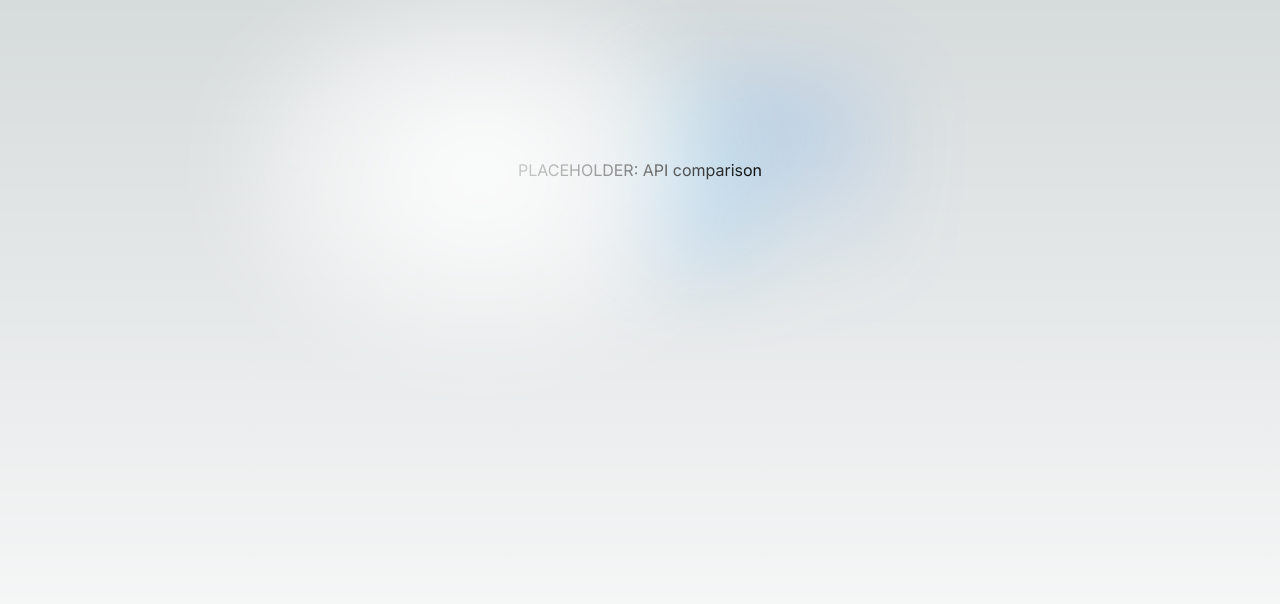
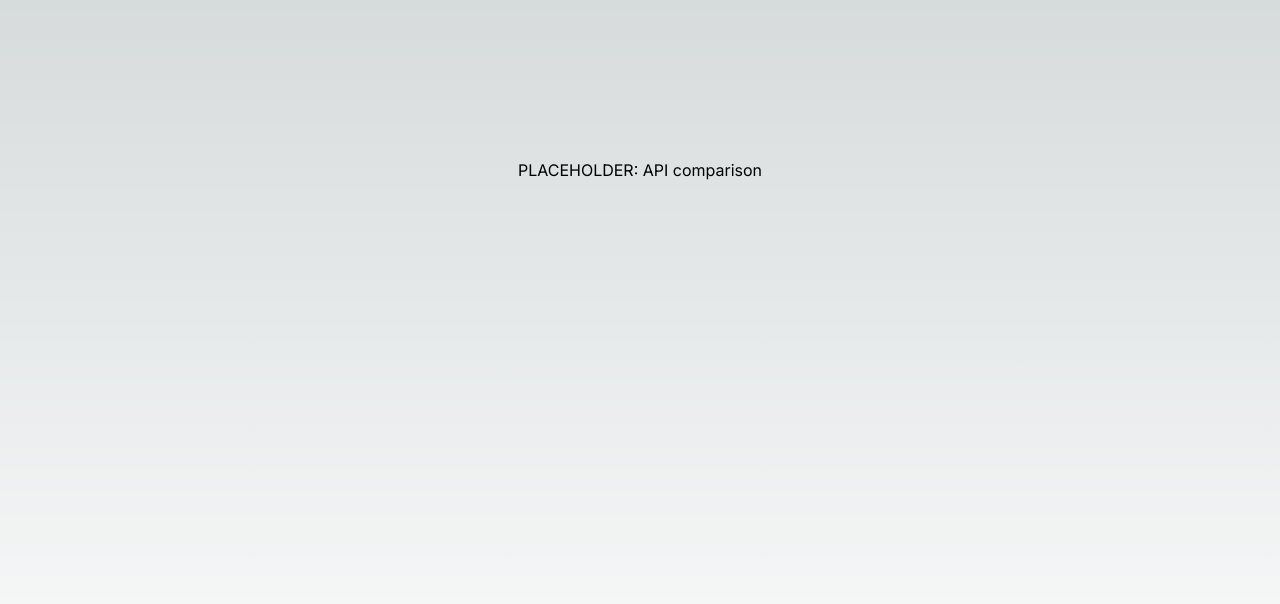
Before and after one commit to TheRobBrennan/explore-timing-responses-from-third-party-APIs-with-nextjs, a Next.js app: page / in a window 1280 px wide. Shown: the top 604 px of the page. Built offline with nearby package versions, Linux system fonts and the light colour scheme.

Commit message:
I like the example blur text styling, but it's way too much for now

```diff
--- a/app/page.module.css
+++ b/app/page.module.css
@@ -80,7 +80,7 @@
   padding: 4rem 0;
 }
 
-.center::before {
+/* .center::before {
   background: var(--secondary-glow);
   border-radius: 50%;
   width: 480px;
@@ -102,7 +102,7 @@
   position: absolute;
   filter: blur(45px);
   transform: translateZ(0);
-}
+} */
 
 .logo {
   position: relative;
```
